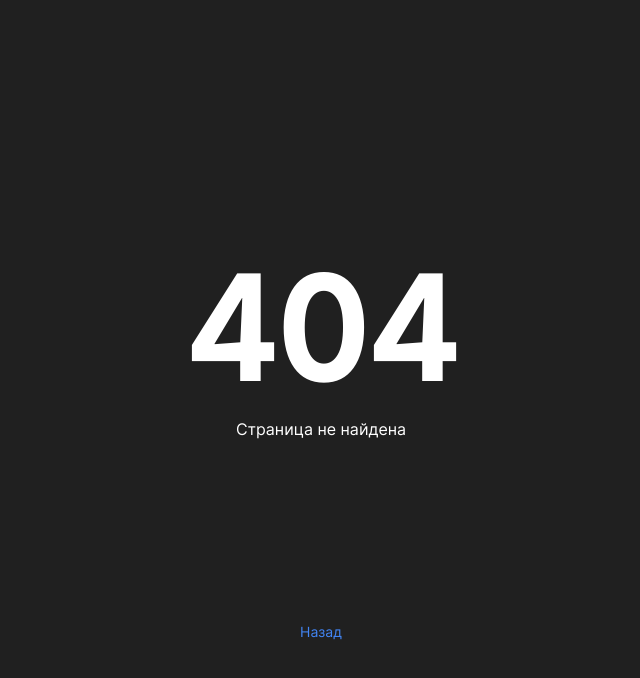
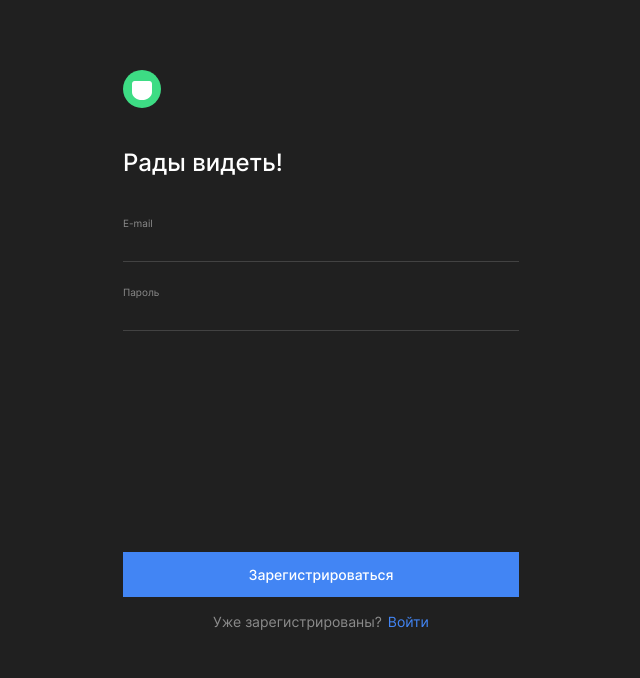
Before and after one commit to Alexeyitm/movies-explorer-frontend, a React (Create React App) app: page /login in a window 1280 px wide. Before the commit this address had no page. Shown: the top 678 px of the page, without its empty margins (319-959 px from the left). Built offline with nearby package versions, Linux system fonts and the light colour scheme.

Commit message:
feat: create markup login

```diff
--- a/src/components/App/App.jsx
+++ b/src/components/App/App.jsx
@@ -8,6 +8,7 @@ import Movies from '../Movies/Movies';
 import SavedMovies from '../SavedMovies/SavedMovies';
 import Profile from '../Profile/Profile';
 import Register from '../Register/Register';
+import Login from '../Login/Login';
 import NotFound from '../NotFound/NotFound';
 import Footer from '../Footer/Footer';
 import BurgerMenu from '../BurgerMenu/BurgerMenu';
@@ -54,6 +55,7 @@ function App() {
           }/>
           <Route path='/profile' element={<Profile/>}/>
           <Route path='/register' element={<Register/>}/>
+          <Route path='/login' element={<Login/>}/>
           <Route path='/*' element={<NotFound/>}/>
         </Routes>
 
--- a/src/components/Header/Header.css
+++ b/src/components/Header/Header.css
@@ -112,7 +112,12 @@
 }
 
 .header__link-registration {
+  text-decoration: none;
+  color: #FFFFFF;
   margin-right: 30px;
+  font-weight: 500;
+  font-size: 12px;
+  line-height: 16px;
 }
 
 @media screen and (max-width: 340px) {
@@ -122,9 +127,13 @@
 }
 
 .header__link-signin {
+  text-decoration: none;
   color: #000000;
   padding: 8px 20px;
   background: #3DDC84;
+  font-weight: 500;
+  font-size: 12px;
+  line-height: 16px;
 }
 
 @media screen and (max-width: 340px) {
--- /dev/null
+++ b/src/components/Login/Login.css
@@ -0,0 +1,121 @@
+.login {
+  padding: 70px 0;
+  width: 396px;
+  margin: 0 auto;
+  display: flex;
+  flex-direction: column;
+}
+
+@media screen and (max-width: 768px) {
+  .login {
+    padding: 236px 0 269px;
+  }
+}
+
+@media screen and (max-width: 440px) {
+  .login {
+    padding: 70px 0 40px;
+    width: 260px;
+  }
+}
+
+.login__logo {
+  width: 38px;
+  height: 38px;
+  background: url(../../images/logo.svg);
+}
+
+@media screen and (max-width: 440px) {
+  .login__logo {
+    margin: 0 auto;
+  }
+}
+
+.login__title {
+  margin: 40px 0 40px;
+  font-weight: 500;
+  font-size: 24px;
+  line-height: 29px;
+}
+
+@media screen and (max-width: 440px) {
+  .login__title {
+    margin: 50px 0 80px;
+    text-align: center;
+  }
+}
+
+.login__form {
+  display: flex;
+  flex-direction: column;
+}
+
+.login__label {
+  font-weight: 400;
+  font-size: 10px;
+  line-height: 12px;
+  color: #8B8B8B;
+}
+
+.login__input {
+  width: 100%;
+  margin-bottom: 24px;
+  padding: 5px 0 10px;
+  font-weight: 400;
+  font-size: 14px;
+  line-height: 17px;
+  color: #FFFFFF;
+  background: inherit;
+  border: none;
+  border-bottom: 1px #424242 solid;
+}
+
+.login__input_password {
+  margin-bottom: 0;
+}
+
+.login__button-login {
+  margin: 221px 0 16px;
+  border: none;
+  width: 100%;
+  height: 45px;
+  padding: 0;
+  font-weight: 500;
+  font-size: 14px;
+  line-height: 17px;
+  color: #FFFFFF;
+  background: #4285F4;
+  cursor: pointer;
+}
+
+@media screen and (max-width: 440px) {
+  .login__button-login {
+    margin: 309px 0 14px;
+    font-size: 12px;
+    line-height: 15px;
+  }
+}
+
+.login__register {
+  font-weight: 400;
+  font-size: 14px;
+  line-height: 17px;
+  text-align: center;
+}
+
+@media screen and (max-width: 440px) {
+  .login__register {
+    font-size: 12px;
+    line-height: 15px;
+  }
+}
+
+.login__span {
+  padding-right: 6px;
+  color: #8B8B8B;
+}
+
+.login__register-link {
+  text-decoration: none;
+  color: #4285F4;
+}
--- /dev/null
+++ b/src/components/Login/Login.jsx
@@ -0,0 +1,34 @@
+import './Login.css';
+import { NavLink } from "react-router-dom";
+
+function Login() {
+  return (
+    <div className="login">
+        <NavLink className="login__logo" to="/"></NavLink>
+        <h2 className="login__title">Рады видеть!</h2>
+        <form className="login__form">
+          <label htmlFor="email" className="login__label">E-mail</label>
+          <input
+            id="email"
+            className="login__input login__input_email"
+            type="email"
+            name="email"
+          />
+          <label htmlFor="password" className="login__label">Пароль</label>
+          <input
+            id="password"
+            className="login__input login__input_password"
+            type="password"
+            name="password"
+          />
+          <button className="login__button-login">Зарегистрироваться</button>
+          <div className="login__register">
+            <span className="login__span">Уже зарегистрированы?</span>
+            <NavLink className="login__register-link">Войти</NavLink>
+          </div>
+        </form>
+    </div>
+  );
+}
+
+export default Login;
```
